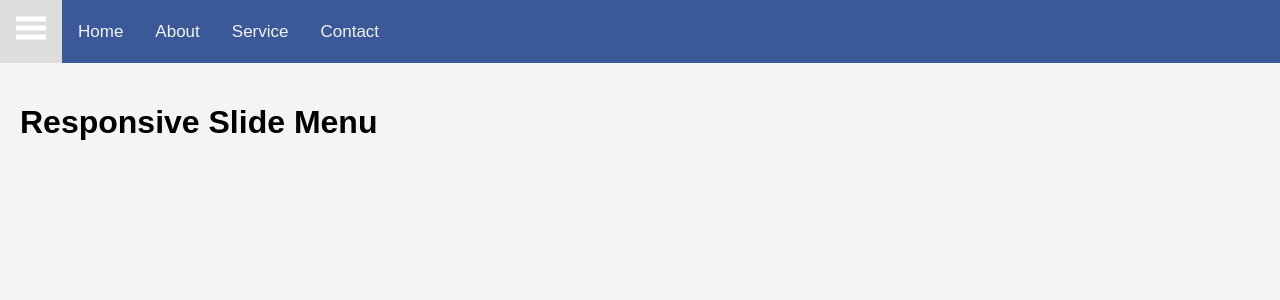
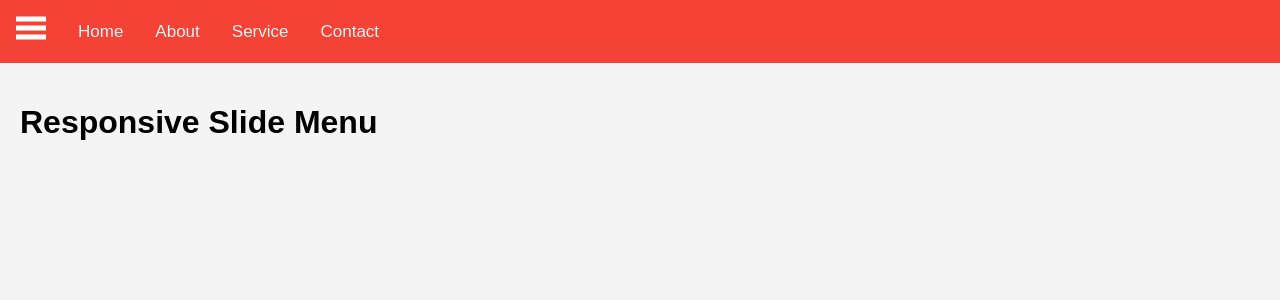
Before and after one commit to daniele-zurico/react-test, a React (Create React App) app: page / in a window 1280 px wide. Shown: the top 300 px of the page. Built offline with nearby package versions, Linux system fonts and the light colour scheme.

Commit message:
change style

```diff
--- a/src/components/NavBar/NavBar.css
+++ b/src/components/NavBar/NavBar.css
@@ -1,5 +1,5 @@
 .navbar {
-	background-color: #3b5998;
+	background-color: #f44336;
 	overflow: hidden;
 	height: 63px
 }
@@ -19,6 +19,10 @@
 	list-style: none;
 }
 
+.navbar a:hover {
+	color: #000;
+}
+
 @media(max-width: 568px){
 	.navbar-nav{display:none}
 }
--- a/src/components/SideBar/SideBar.css
+++ b/src/components/SideBar/SideBar.css
@@ -1,8 +1,3 @@
-.navbar a:hover {
-	background-color: #ddd;
-	color: #000;
-}
-
 .side-nav {
 	height: 100%;
 	width:0px;
@@ -11,7 +6,7 @@
 	top: 0;
 	left: 0;
 	background-color: #111;
-	opacity: 0.9;
+	opacity: 0.95;
 	overflow-x: hidden;
 	padding-top: 60px;
 	transition: 0.5s;
```
